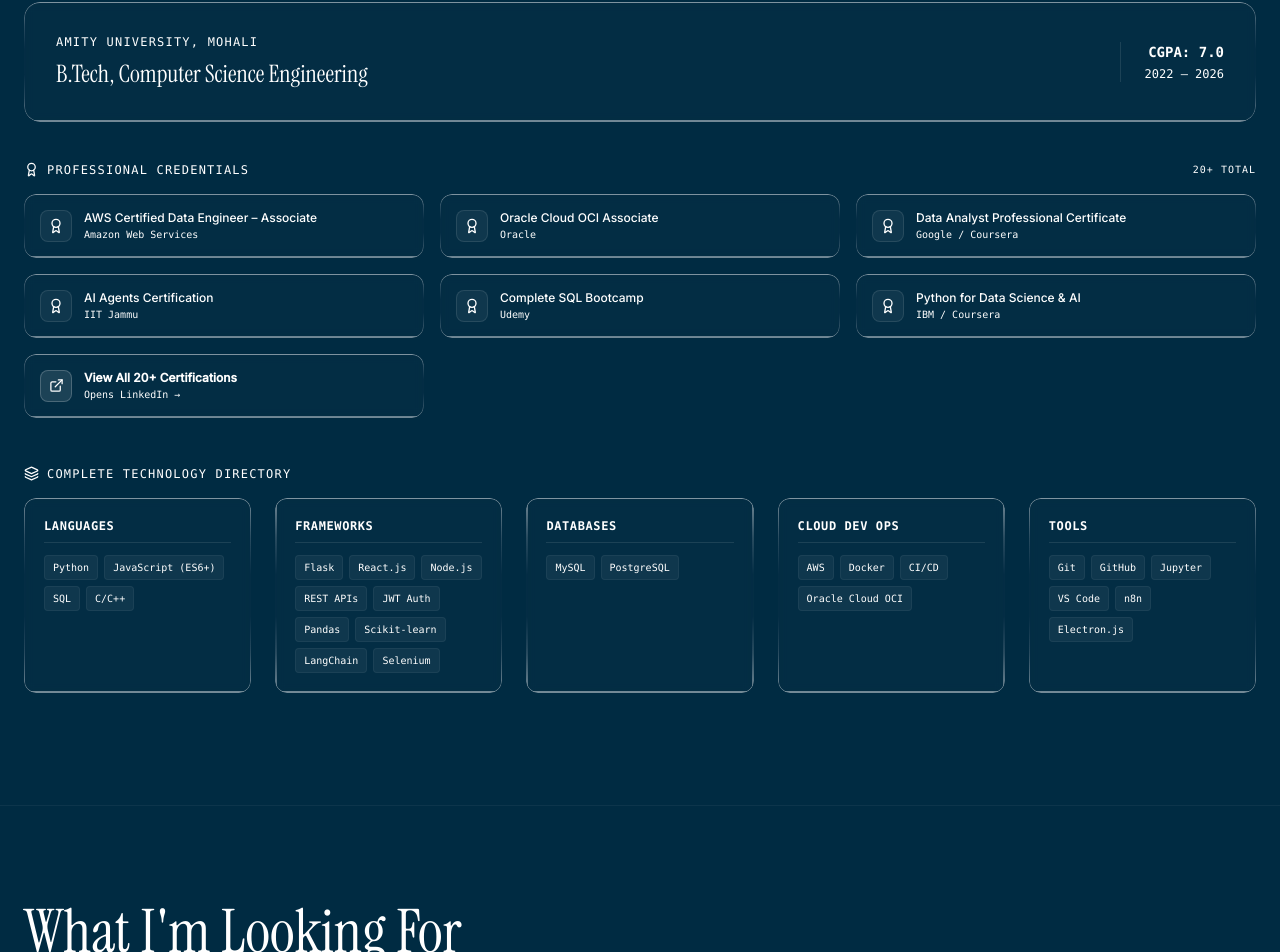
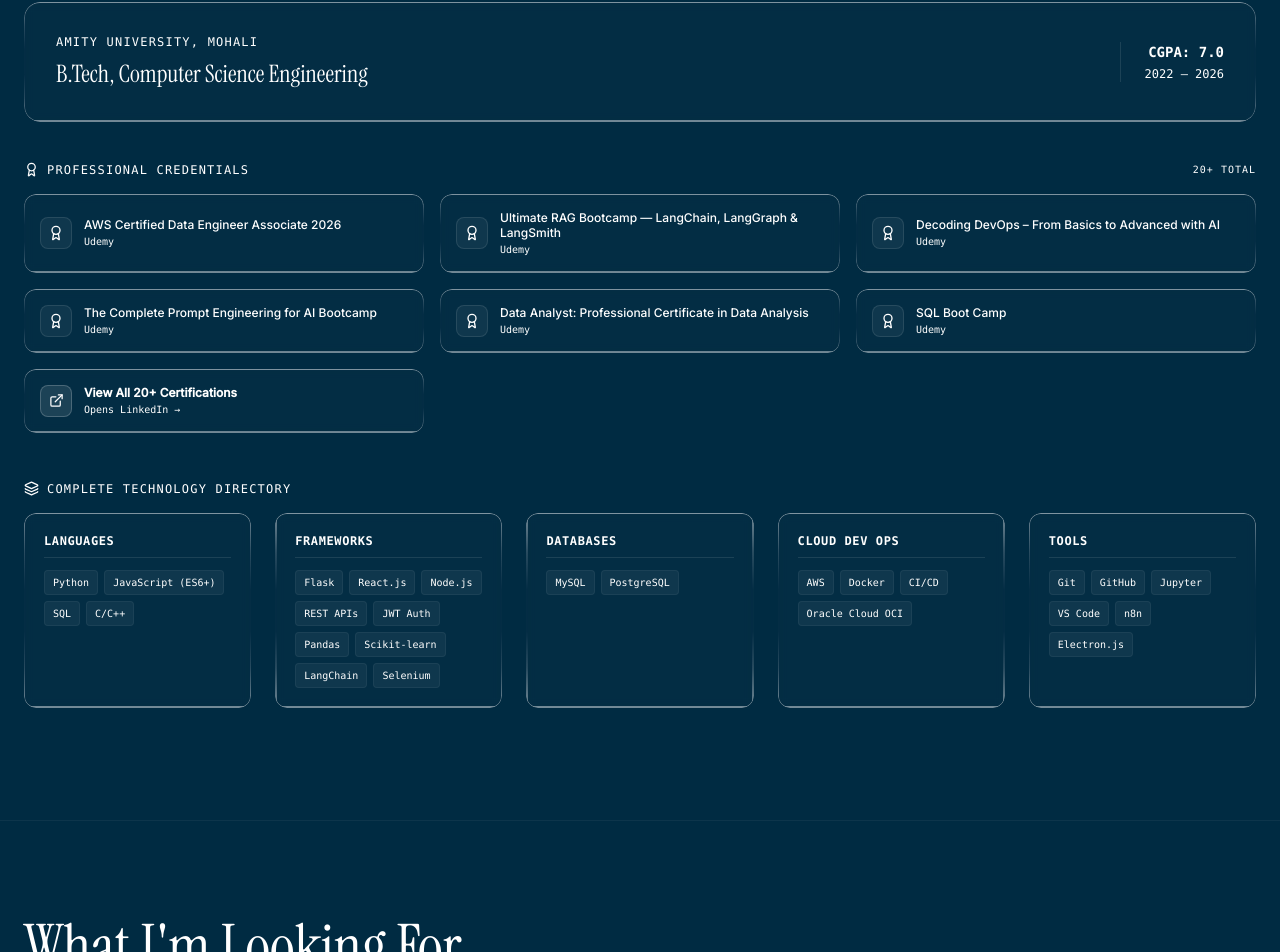
Before and after one commit to TheJd04/resume.cv, a React (Vite) app: page / in a window 1280 px wide. Shown: the part 4519-5471 px from the top of the page. Built offline with nearby package versions, Linux system fonts and the light colour scheme.

Commit message:
fix: replace placeholder certs with real LinkedIn certifications

```diff
--- a/src/data.ts
+++ b/src/data.ts
@@ -213,14 +213,15 @@
 };
 
 export const certificationsList = [
-  { name: 'AWS Certified Data Engineer – Associate', issuer: 'Amazon Web Services' },
+  { name: 'AWS Certified Data Engineer Associate 2026', issuer: 'Udemy' },
+  { name: 'Ultimate RAG Bootcamp — LangChain, LangGraph & LangSmith', issuer: 'Udemy' },
+  { name: 'Decoding DevOps – From Basics to Advanced with AI', issuer: 'Udemy' },
+  { name: 'The Complete Prompt Engineering for AI Bootcamp', issuer: 'Udemy' },
+  { name: 'Data Analyst: Professional Certificate in Data Analysis', issuer: 'Udemy' },
+  { name: 'SQL Boot Camp', issuer: 'Udemy' },
+  { name: 'The Git & GitHub Bootcamp', issuer: 'Udemy' },
   { name: 'Oracle Cloud OCI Associate', issuer: 'Oracle' },
-  { name: 'Data Analyst Professional Certificate', issuer: 'Google / Coursera' },
   { name: 'AI Agents Certification', issuer: 'IIT Jammu' },
-  { name: 'Complete SQL Bootcamp', issuer: 'Udemy' },
-  { name: 'Python for Data Science & AI', issuer: 'IBM / Coursera' },
-  { name: 'Machine Learning Specialization', issuer: 'DeepLearning.AI' },
-  { name: 'Docker & Kubernetes: The Practical Guide', issuer: 'Udemy' },
 ];
 
 export const LINKEDIN_CERTS_URL = 'https://www.linkedin.com/in/jagjeet-singh-dhillon-022b822b7/details/certifications/';
```
